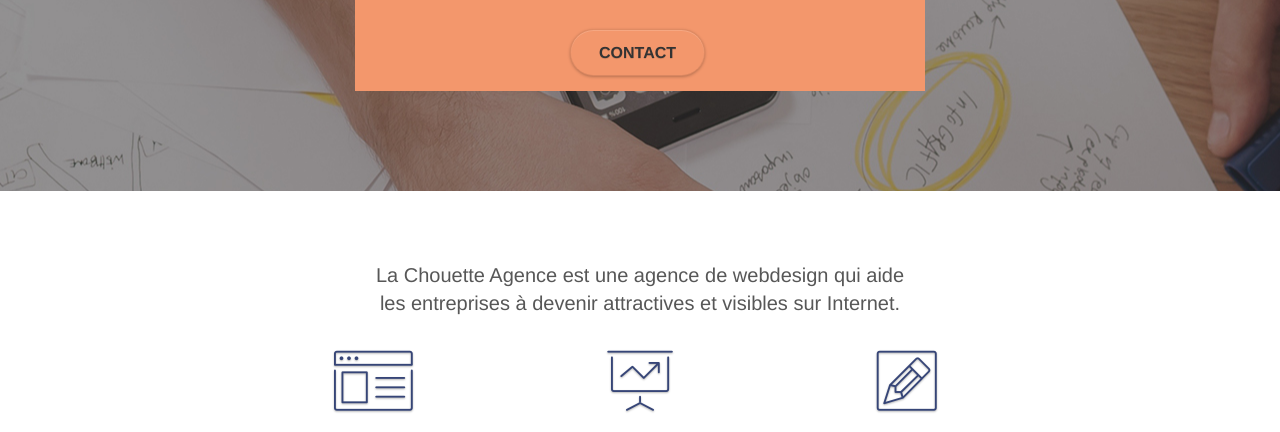
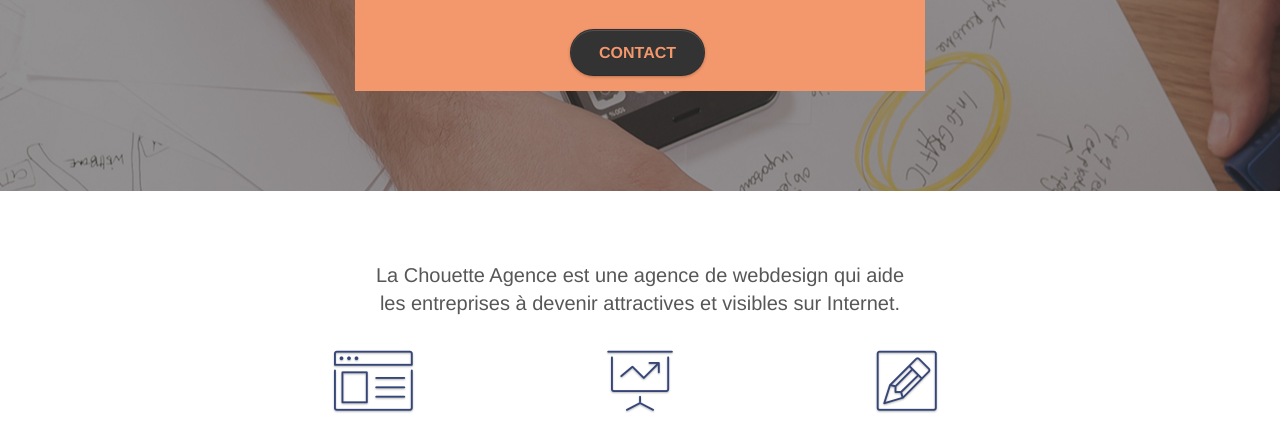
Before and after one commit to vanvan286/IvanArango_4_06092021, a plain HTML site: page index.html in a window 1280 px wide. Shown: the part 361-793 px from the top of the page. Drawn offline with Linux system fonts and the light colour scheme.

Commit message:
corrections

```diff
--- a/index.html
+++ b/index.html
@@ -72,7 +72,7 @@
 						La Chouette Agence.
 					</h1>
 					<div class="text-center">
-						<a href="contact-la-chouette-agence.html" class="btn btn-lg btn-clean btn-rd cta-hero btn-atomic-tangerine" id="cta-hero">Contact</a>
+						<a href="contact-la-chouette-agence.html" class="btn btn-lg btn-clean btn-rd cta-hero btn-tangerine" id="cta-hero">Contact</a>
 					</div>
 				</div>
 			</div>
--- a/style.css
+++ b/style.css
@@ -796,6 +796,11 @@ h4 {
     color: #F3976C!important;
 }
 
+.btn-tangerine {
+    background: #333!important;
+    color: #f3976c!important;
+}
+
 .btn-atomic-tangerine {
     background: #F3976C!important;
     color: #333!important;
```
